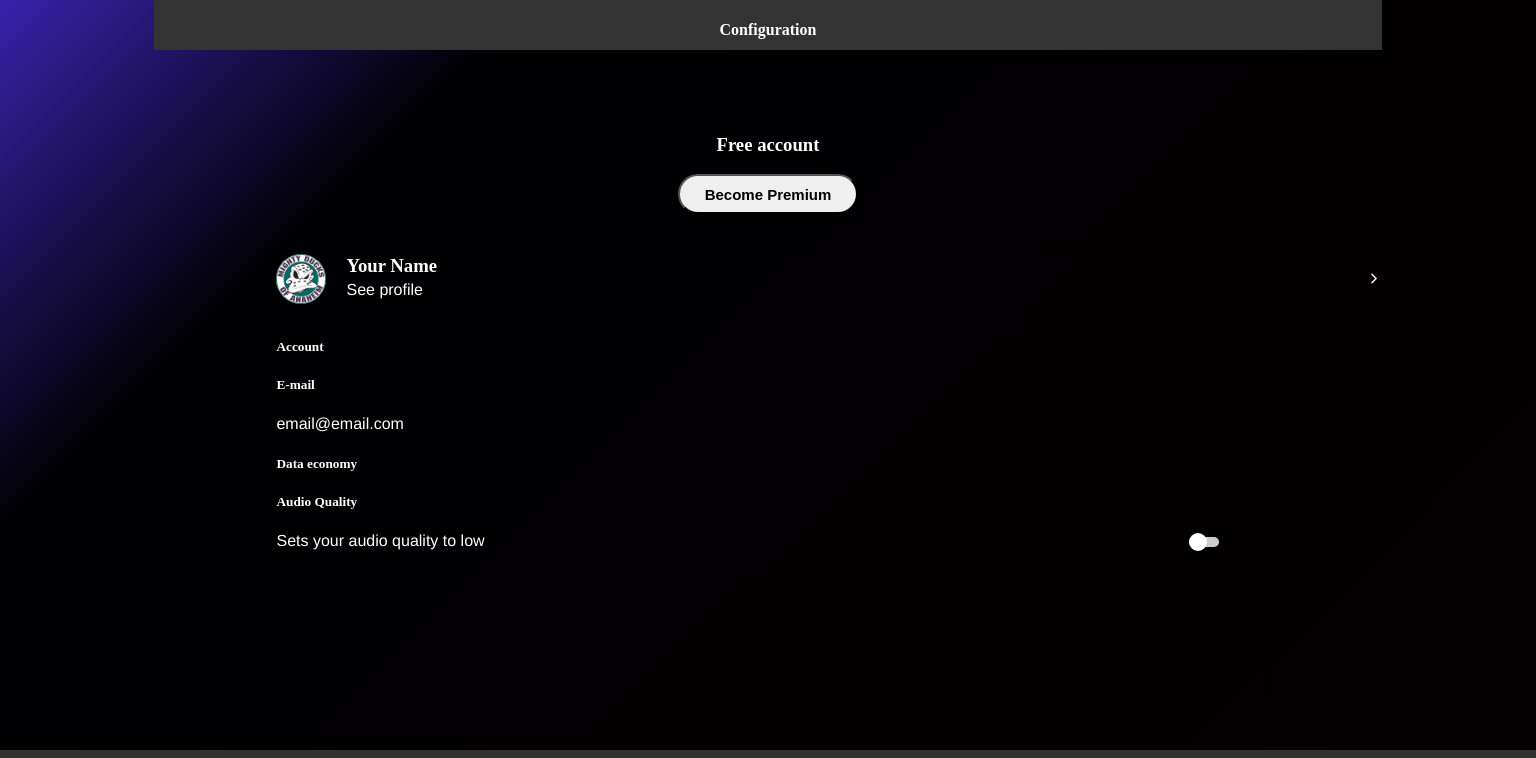
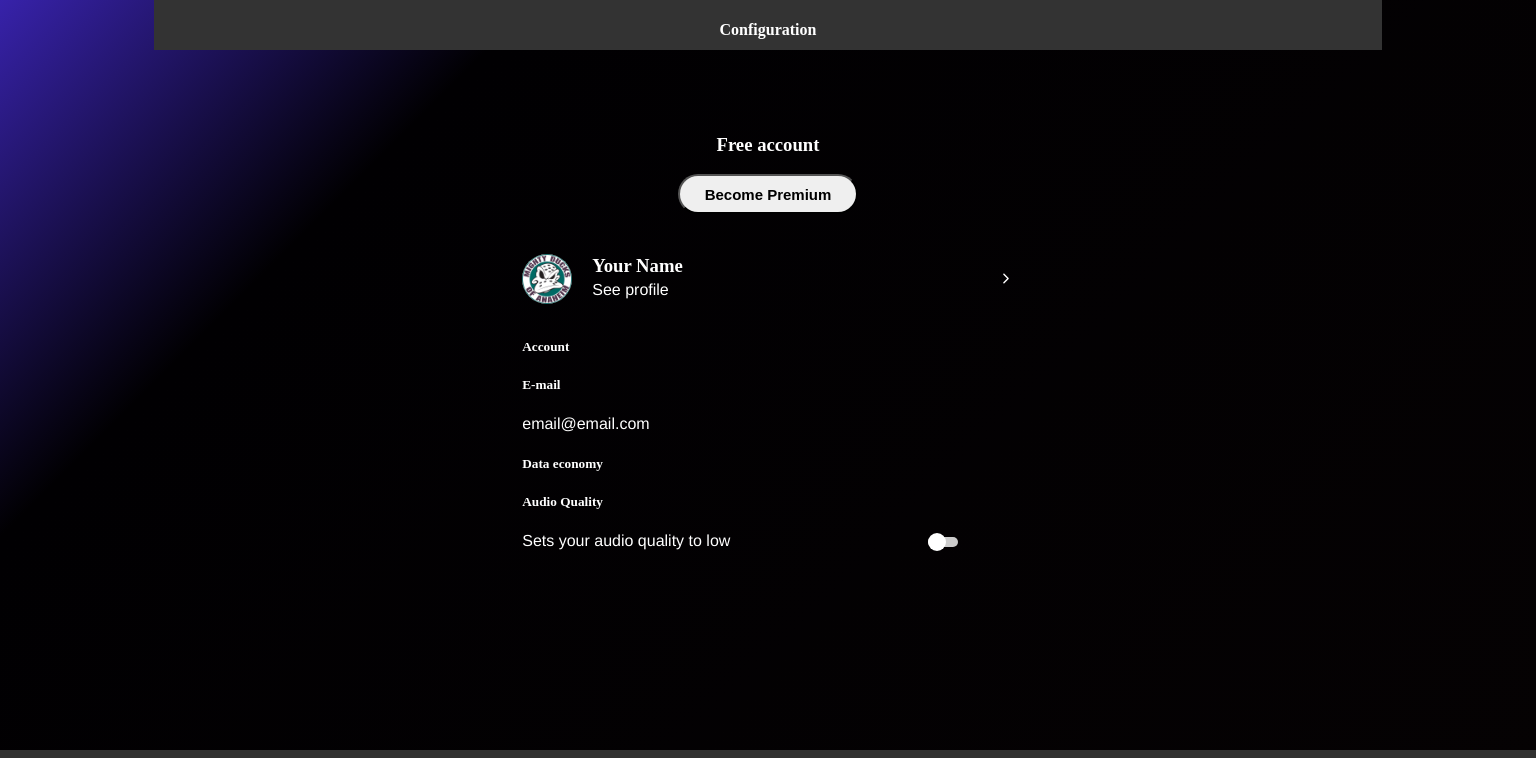
Before and after one commit to natanfrost/music-player, a React (Create React App) app in the folder my-app/: page /configuration in a window 1536 px wide. Shown: the top 758 px of the page. Built offline with nearby package versions, Linux system fonts and the light colour scheme.

Commit message:
adjust in configuration page

```diff
--- a/my-app/src/components/Configuration/style.css
+++ b/my-app/src/components/Configuration/style.css
@@ -153,4 +153,8 @@ input:checked+.slider:before {
     .Configuration .header {
         position: relative;
     }
+    .Configuration .container {
+        width: 40%;
+        margin: 0 auto;
+    }
   }
```
